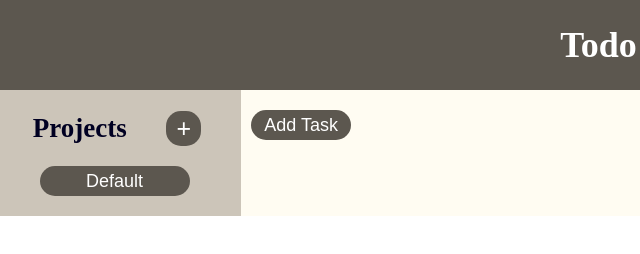
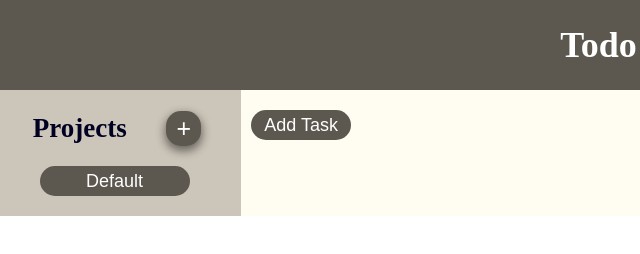
Before and after one commit to David-Portugal-Ferreira/todo-list, a website built with webpack: page src/index.html in a window 1280 px wide. In both pictures the pointer is over the button 190 px from the left and 128 px from the top of the page. Shown: the full height of the page, 7-647 px from the left. Built offline with nearby package versions, Linux system fonts and the light colour scheme.

Commit message:
Add hover effect to buttons that did not have them already

```diff
--- a/src/index.css
+++ b/src/index.css
@@ -210,7 +210,8 @@ dialog>button {
 .btn-add-todo:hover,
 input[type=submit]:hover,
 .project-btn:hover,
-dialog>button:hover {
+dialog>button:hover,
+.btn-add-project:hover {
     -webkit-box-shadow: 0px 4px 10px 1px rgba(0, 0, 0, 0.49);
     -moz-box-shadow: 0px 4px 10px 1px rgba(0, 0, 0, 0.49);
     box-shadow: 0px 4px 10px 1px rgba(0, 0, 0, 0.49);
```
